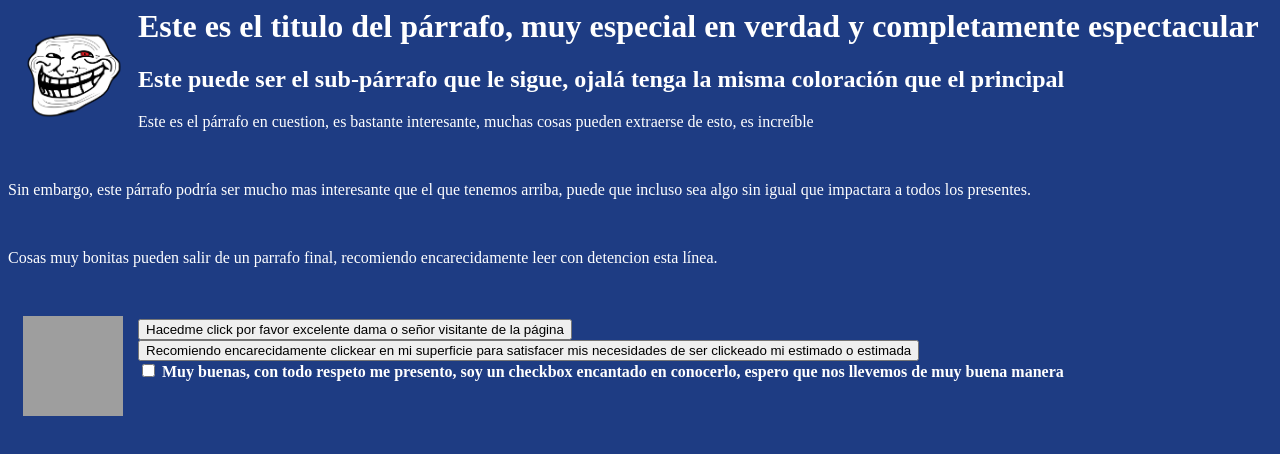
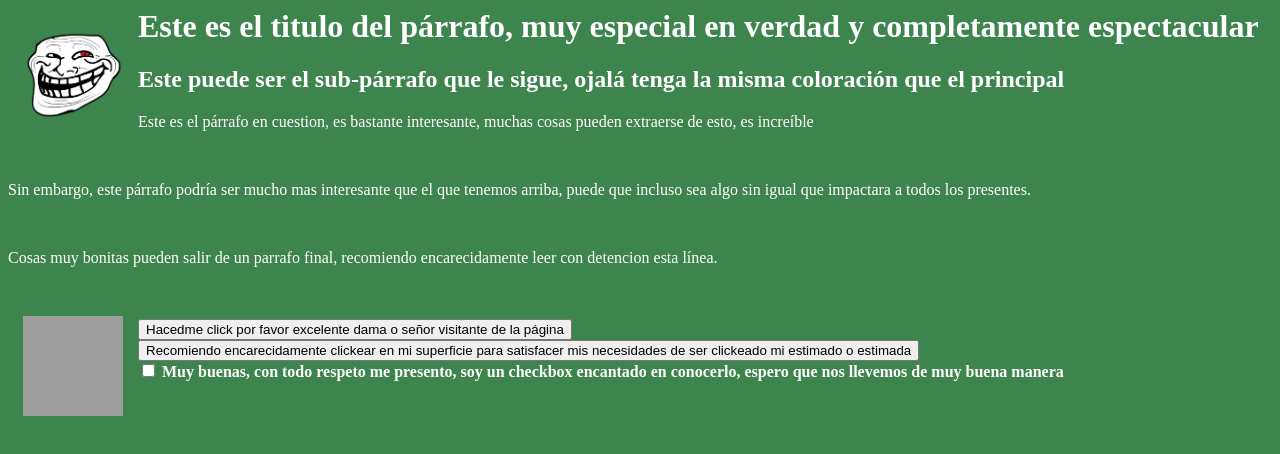
Before and after one commit to MCQuijada/Test22, a plain HTML site: page index.html in a window 1280 px wide. Drawn offline with Linux system fonts and the light colour scheme; grey boxes are pictures that could not be loaded.

Commit message:
cambio de fondo

```diff
--- a/styles/estilo.css
+++ b/styles/estilo.css
@@ -1,5 +1,5 @@
 body {
-    background-color: rgb(30, 60, 131);
+    background-color: rgb(62, 133, 77);
 }
 
 h1,
```
